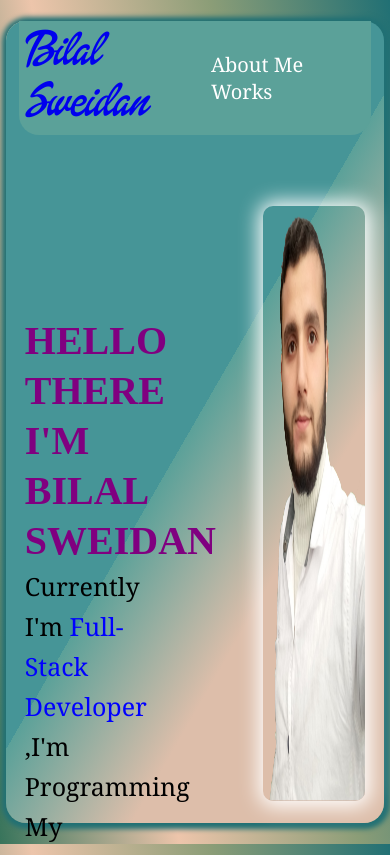
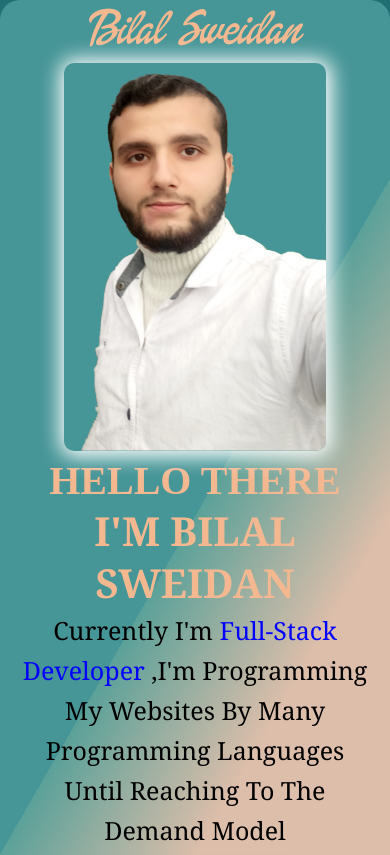
Before and after one commit to Bilal-Sweidan/Bilalsweidan, a plain HTML site: page index.html in a window 390 px wide. Shown: the top 855 px of the page. Drawn offline with Linux system fonts and the light colour scheme.

Commit message:
Add files via upload

```diff
--- a/index.html
+++ b/index.html
@@ -8,7 +8,7 @@
     <meta name="description" content="bilal sweidan full-stack developer">
     <link rel="stylesheet" href="style.css">
     <link rel="icon" href="title.ico">
-    <title>Bilal Sweidan</title>
+    <title>BilalSweidan</title>
 </head>
 
 <body>
@@ -16,16 +16,15 @@
         <header>
             <nav>
                 <a href="index.html" class="logo">bilal sweidan</a>
-                <ul>
+                <!-- <ul>
                     <li><a href="#">about me </a></li>
                     <li><a href="#">works</a></li>
-                </ul>
+                </ul> -->
             </nav>
         </header>
         <section class="container">
-
             <div class="text">
-                <h1>hello there <br>i'm bilal sweidan</h1>
+                <h1>hello there <br> <span> i'm bilal sweidan </span></h1>
                 <p>currently i'm <span>full-stack developer</span> ,i'm programming my websites by
                     many programming languages until reaching to the demand model
                 </p>
--- a/style.css
+++ b/style.css
@@ -3,22 +3,26 @@
     src: url(DollieScript_PersonalUse.ttf);
 }
 *{
+    box-sizing: border-box;
+    font-family:Georgia, serif;
     padding: 0px;
     margin: 0px;
-    font-family:Georgia, serif;
 }
 body{
-    background: linear-gradient(-100deg,#217074 ,#8B9D77,#EDC5AB,#37745B);
     width: 100%;
-    height: 100vh;
-    display: flex;
-    justify-content: center;
-    align-items: center;
-    /* overflow: hidden; */
+    height: 100%;
+    background-color: #217074;
 }
 .maindiv{
-    width: 97%;
-    height: 95vh;
+    position: absolute;
+    /* top: 20px;
+    left: 20px; */
+
+    /* width: 97%;
+    height: 95%; */
+    width: 100%;
+    height: 100%;
+    /* height: 95vh; */
     /* background:linear-gradient(#778D45,#344C11,#AEC09A,#AEC670) ;         */
     /* background: linear-gradient(#02315E,#00457E,#2F70AF,#B9848C,#806491); */
     /* background: linear-gradient(#212517,#374709,#759242,#DED3A6,#F2F2EF); */
@@ -30,20 +34,17 @@ body{
 }
 nav {
     display: flex;
-    justify-content: space-between;
+    justify-content: center;
     align-items: center;
     width: 90%;
     margin: auto;
     padding: 6px 6px ;
     border-top: none;
-    border: 0px solid #217074;
-    border-radius: 0px 0px 20px 20px;
-    background-color: #5BA199;
 }
 .logo{
     text-decoration:none;
     font-size: 50px;
-    color: rgba(red, green, blue, alpha);
+    color: #f3b890;
     font-weight: 500;
     text-transform: uppercase;
     font-family: logfont;
@@ -70,29 +71,34 @@ nav ul li a:hover{
     justify-content: space-between;
     align-items: center;
     margin: auto;
+    flex-wrap: wrap-reverse;
 }
 .text{
-    width: 43%;
+    width: 600px ;
     height: 50%;
     line-height: 50px;
 }
 .text h1{
     text-transform: uppercase;
     font-size: 40px;
-    color: purple;
+    color: #f3b890;
     font-family: serif;
+    animation: slideRight 2s ease both;
 }
 .text p{
+    width: 100%;
     line-height: 40px;
     font-size: 25px;
     text-transform: capitalize;
     color: black;
+    animation: slideRight 2s ease both;
+    animation-delay: .2s;
 }
 .text p span{
     color: blue;
 }
 .cv{
-   margin-top:30px ;
+    margin-top:30px ;
 }
 .cv a{
     text-decoration: none;
@@ -104,27 +110,31 @@ nav ul li a:hover{
     color: black;
     border-radius:0px 15px 0px 15px ;
     box-shadow:1px 1px 20px 5px lightseagreen;
+    animation: slideRight 2s ease both;
+    animation-delay: .4s;
 }
 .cv a:hover{
     background-color: rgba(34, 183, 155, 0.743);
 }
 .img{
+    min-width: 262px;
     width: 30%;
-    height: 90%;
-    margin-top: 70px;
+    height: 80%;
 }
 .img img{
     width: 100%;
-    height: 90%;
+    height: 100%;
     padding: 0px 0px;
     border-radius: 10px;
     box-shadow: 1px 1px 20px 5px white;
     padding-top: 10px;
+    animation: slideRight 2s ease both;
+    animation-delay: 1s;
+    transition-duration: 1s;
 }
 .img img:hover{
+    box-shadow: 1px 1px 20px 5px lightseagreen;
     transform: scale(1.1);
-    transition: 1s;
-    box-shadow: 1px 1px 20px 5px lightseagreen;
 }
 .comunication{
     margin-top: 50px;
@@ -135,8 +145,45 @@ nav ul li a:hover{
     width: 30px;
     height: 30px;
     margin: 0px 15px;
+    animation: slideRight 2s ease both;
+    animation-delay: 1s;
+    transition-duration: 1s;
 }
 .comunication img:hover{
     transform: scale(1.5);
-    transition: 1s;
 }
+@keyframes slideRight{
+    from{
+        margin-left: -200px;
+        opacity: 0;
+    }
+}
+
+@media (max-width: 500px) {
+    .logo{
+        text-align: center;
+    }
+    .container{
+        justify-content: center;
+    }
+    .text{
+        text-align: center;
+    }
+}
+@media (max-width: 981px) {
+    .logo{
+        text-align: center;
+    }
+    .container{
+        justify-content: center;
+    }
+    .text{
+        text-align: center;
+    }
+    .maindiv{
+        height: auto;
+    }
+    .img{
+        height: 50%;
+    }
+}
```
